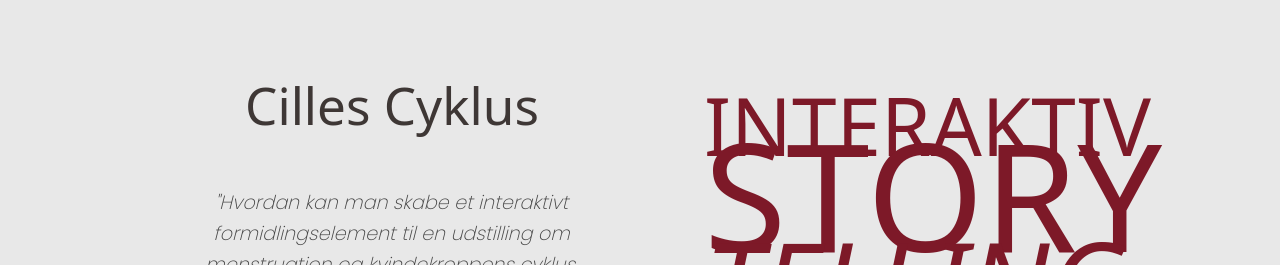
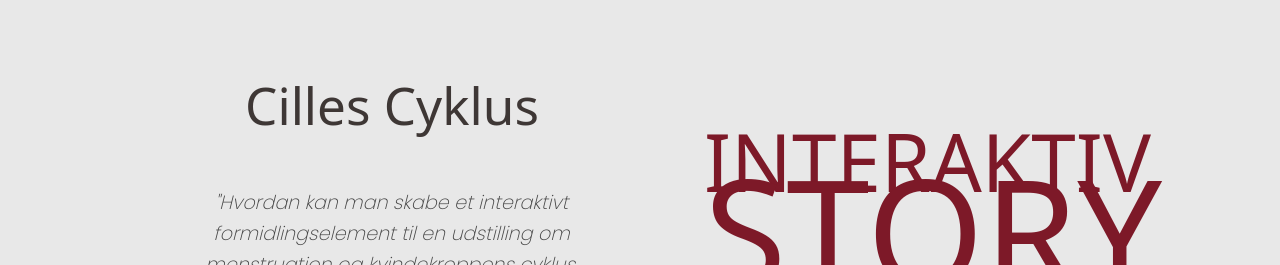
Before and after one commit to Martinlpilgaard/martinlpilgaard.github.io, a React (Vite) app: page /cillecyclus in a window 1280 px wide. Shown: the part 130-395 px from the top of the page. Built offline with nearby package versions, Linux system fonts and the light colour scheme; a web font is replaced by a local one.

Commit message:
hero ret

```diff
--- a/src/components/CilleHero.css
+++ b/src/components/CilleHero.css
@@ -11,6 +11,7 @@
   font-weight: 400;   /* Regular */
   font-family: "Modak", system-ui, sans-serif;
   color: #7D1928;
+  margin-top: 5rem;
 }
 
 .cille-hero h2.cille-hero-line {
--- a/src/pages/CilleCyclus.css
+++ b/src/pages/CilleCyclus.css
@@ -39,6 +39,7 @@
   margin-top: 5rem;
   margin-left: -30rem;
   margin-bottom: 8rem;
+
 }
 
 .cillecyclus-title3 {
```
